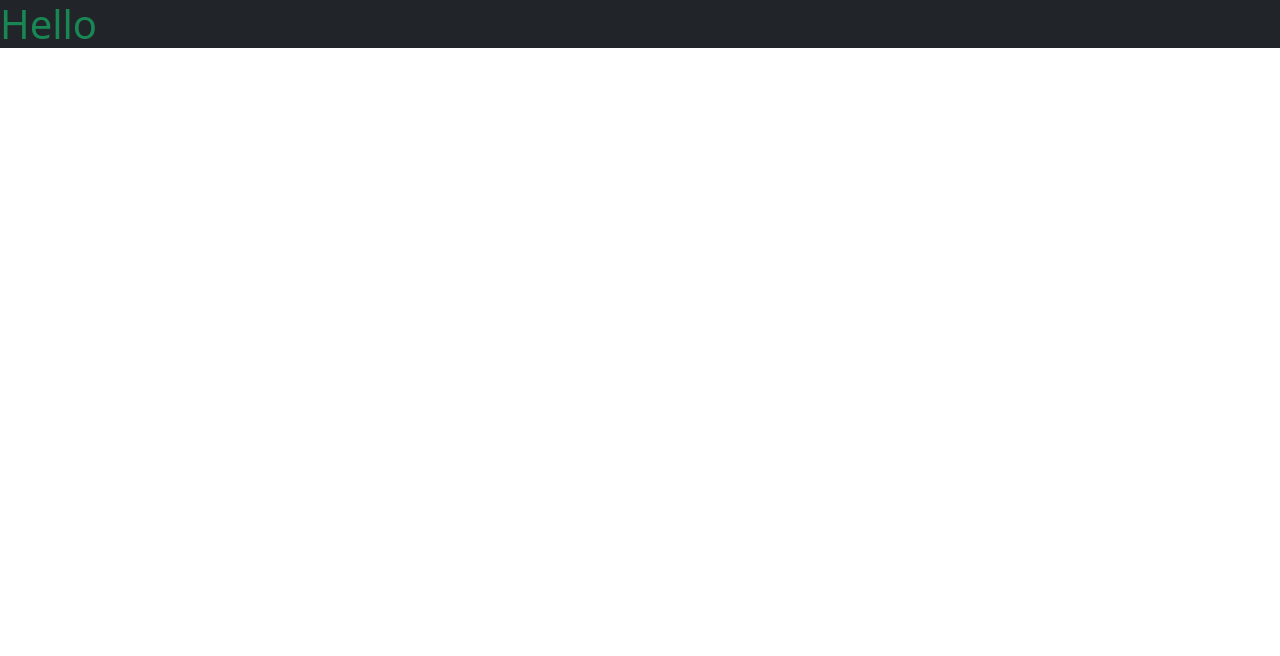
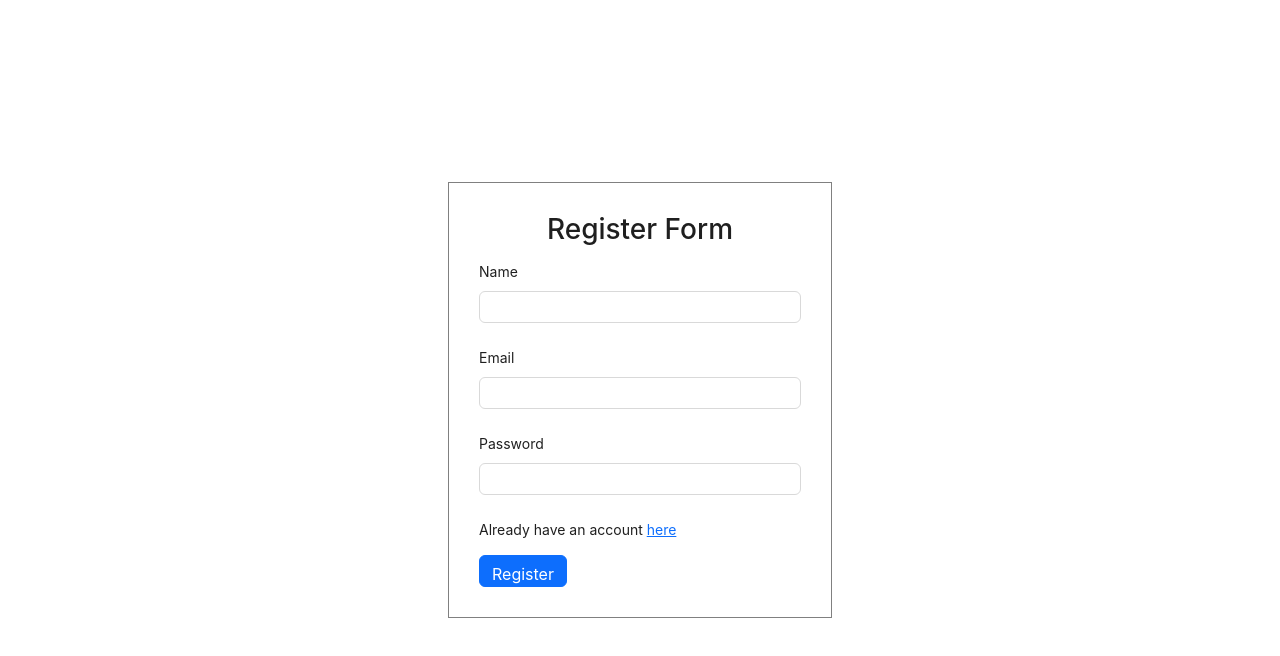
Before and after one commit to yadlapalli9999/MERN_Stack, a React (Create React App) app in the folder Doctor Appointment App/client/: page /register in a window 1280 px wide. Shown: the top 656 px of the page. Built offline with nearby package versions, Linux system fonts and the light colour scheme.

Commit message:
setup client side login and register page

```diff
--- a/Doctor Appointment App/client/package.json
+++ b/Doctor Appointment App/client/package.json
@@ -1,5 +1,6 @@
 {
   "name": "client",
+  "proxy":"http://localhost:8080",
   "version": "0.1.0",
   "private": true,
   "dependencies": {
--- a/Doctor Appointment App/client/src/App.js
+++ b/Doctor Appointment App/client/src/App.js
@@ -1,10 +1,18 @@
-import React from 'react'
+import React from 'react';
+import {BrowserRouter,Route, Routes} from 'react-router-dom';
+import HomePage from './pages/HomePage';
+import Login from './pages/Login';
+import Register from './pages/Register';
 function App() {
   return (
     <>
-      <div className="bg-dark">
-      <h1 className="text-success">Hello</h1>
-    </div>
+      <BrowserRouter>
+        <Routes>
+          <Route path='' element={<HomePage/>}/>
+          <Route path='/login' element={<Login/>}/>
+          <Route path='/register' element={<Register/>}/>
+        </Routes>
+      </BrowserRouter>
     </>
 
   );
--- a/Doctor Appointment App/client/src/index.css
+++ b/Doctor Appointment App/client/src/index.css
@@ -0,0 +1,5 @@
+*{
+  padding: 0;
+  margin: 0;
+  box-sizing: border-box;
+}
--- a/Doctor Appointment App/client/src/index.js
+++ b/Doctor Appointment App/client/src/index.js
@@ -1,5 +1,6 @@
 import React from 'react';
 import ReactDOM from 'react-dom/client';
+import "antd/dist/reset.css";
 import './index.css';
 import App from './App';
 import reportWebVitals from './reportWebVitals';
--- a/Doctor Appointment App/client/src/pages/HomePage.js
+++ b/Doctor Appointment App/client/src/pages/HomePage.js
@@ -1,3 +1,4 @@
+import React from 'react';
 
 
 const HomePage = ()=>{
--- a/Doctor Appointment App/client/src/pages/Login.js
+++ b/Doctor Appointment App/client/src/pages/Login.js
@@ -1,10 +1,28 @@
 
+import React from 'react';
+import '../styles/RegisterStyle.css'
+import { Button, Form, Input } from 'antd';
+import { Link } from 'react-router-dom';
 
 const Login = ()=>{
+    const onfinishHandler = (values)=>{
+        console.log(values)
+     }
     return(
-        <div>
-            <h1>Login Page</h1>
-        </div>
+        <div className='form-container'>
+            <Form layout='vertical' onFinish={onfinishHandler} className='register-form'>
+                <h3 className='text-center'>Login Form</h3>
+
+                <Form.Item label="Email" name="email">
+                    <Input type='email' required/>
+                </Form.Item>
+                <Form.Item label="Password" name="password">
+                    <Input type='password' required/>
+                </Form.Item>
+                <p>Don`t have an account <Link to="/register">here</Link></p>
+                <Button type='submit' className='btn btn-primary'>Login</Button>
+            </Form>
+         </div>
     )
 }
 
--- a/Doctor Appointment App/client/src/pages/Register.js
+++ b/Doctor Appointment App/client/src/pages/Register.js
@@ -1,10 +1,31 @@
-
+import React from 'react';
+import '../styles/RegisterStyle.css'
+import { Button, Form, Input } from 'antd';
+import { Link } from 'react-router-dom';
 
 const Register = ()=>{
+    const onfinishHandler = (values)=>{
+       console.log(values)
+    }
     return(
-        <div>
-            <h1>Register Page</h1>
-        </div>
+       <>
+         <div className='form-container'>
+            <Form layout='vertical' onFinish={onfinishHandler} className='register-form'>
+                <h3 className='text-center'>Register Form</h3>
+                <Form.Item label="Name" name="name">
+                    <Input type='text' required/>
+                </Form.Item>
+                <Form.Item label="Email" name="email">
+                    <Input type='email' required/>
+                </Form.Item>
+                <Form.Item label="Password" name="password">
+                    <Input type='password' required/>
+                </Form.Item>
+                <p>Already have an account <Link to="/login">here</Link></p>
+                <Button type='submit' className='btn btn-primary'>Register</Button>
+            </Form>
+         </div>
+       </>
     )
 }
 
--- /dev/null
+++ b/Doctor Appointment App/client/src/styles/RegisterStyle.css
@@ -0,0 +1,11 @@
+.form-container{
+    display: flex;
+    align-items: center;
+    justify-content: center;
+    height: 100vh;
+}
+.register-form{
+    border: 1px solid gray;
+    padding: 30px;
+    width: 30%;
+}
--- a/Doctor Appointment App/package.json
+++ b/Doctor Appointment App/package.json
@@ -6,7 +6,9 @@
   "scripts": {
     "test": "echo \"Error: no test specified\" && exit 1",
     "start": "node server.js",
-    "server":"nodemon server.js"
+    "server": "nodemon server.js",
+    "client":"npm start --prefix, /client",
+    "dev": "concurrently \"npm run server\" \"npm run client\""
   },
   "keywords": [],
   "author": "",
@@ -14,6 +16,7 @@
   "dependencies": {
     "bcryptjs": "^2.4.3",
     "colors": "^1.4.0",
+    "concurrently": "^7.6.0",
     "dotenv": "^16.0.3",
     "express": "^4.18.2",
     "jsonwebtoken": "^9.0.0",
```
Also changed, not shown: 1 other file (tests, documents, lock files or other folders).
